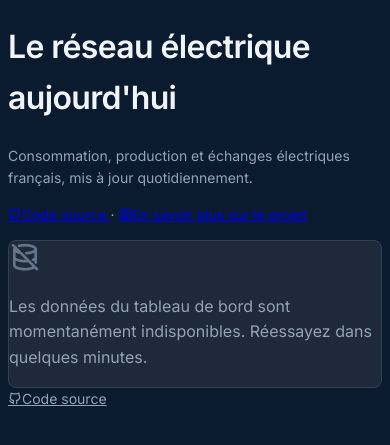
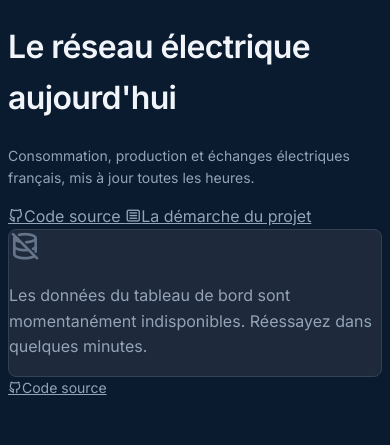
Before and after one commit to nad213/electricity-project, a Django app: template webapp/consommation/templates/consommation/accueil.html in a window 390 px wide. Shown: the part 266-711 px from the top of the page. Run offline with Django 5.2, Linux system fonts and the light colour scheme; the template is opened without the code that fills it, so the values that code supplies are empty; some libraries are stand-ins or nearby versions.

Commit message:
fix(accueil): bandeau d'en-tête — layout mobile, liens en boutons, fréquence corrigée
Le col-auto de la date écrasait la colonne du titre en mobile (titre sur
3 lignes, liens éclatés). Le header devient une pile simple : titre,
sous-titre, date, puis les liens Code source / démarche du projet en
boutons outline discrets. Corrige aussi « quotidiennement » → « toutes
les heures » (cron horaire) et thème .btn-outline-secondary (utilisé
aussi par le reset du chat, jusqu'ici en Tabler brut).

Co-Authored-By: Claude Fable 5 <noreply@anthropic.com>

```diff
--- a/webapp/consommation/templates/consommation/accueil.html
+++ b/webapp/consommation/templates/consommation/accueil.html
@@ -7,29 +7,24 @@
 {% block page_header %}
 <div class="page-header d-print-none">
     <div class="container-xl">
-        <div class="row g-2 align-items-center py-3">
-            <div class="col">
-                <h1 class="page-title">Le réseau électrique aujourd'hui</h1>
-                <p class="text-muted mb-2 text-sm">
-                    Consommation, production et échanges électriques français, mis à jour quotidiennement.
-                </p>
-                <p class="mb-0 text-sm d-flex align-items-center flex-wrap gap-2">
-                    <a href="https://github.com/nad213/electricity-project" target="_blank" rel="noopener">
-                        <i class="ti ti-brand-github me-1"></i>Code source
-                    </a>
-                    <span class="text-muted">·</span>
-                    <a href="https://github.com/nad213/electricity-project#readme" target="_blank" rel="noopener">
-                        <i class="ti ti-article me-1"></i>En savoir plus sur le projet
-                    </a>
-                </p>
+        <div class="py-3">
+            <h1 class="page-title mb-2">Le réseau électrique aujourd'hui</h1>
+            <p class="text-muted mb-1 text-sm">
+                Consommation, production et échanges électriques français, mis à jour toutes les heures.
+            </p>
+            {% if has_dashboard_data %}
+            <p class="text-muted text-xs mb-2">
+                <i class="ti ti-calendar me-1"></i>Dernières données — {{ dashboard_date|date:"d/m/Y à H\hi" }}
+            </p>
+            {% endif %}
+            <div class="d-flex flex-wrap gap-2">
+                <a href="https://github.com/nad213/electricity-project" target="_blank" rel="noopener" class="btn btn-sm btn-outline-secondary">
+                    <i class="ti ti-brand-github me-1"></i>Code source
+                </a>
+                <a href="https://github.com/nad213/electricity-project#readme" target="_blank" rel="noopener" class="btn btn-sm btn-outline-secondary">
+                    <i class="ti ti-article me-1"></i>La démarche du projet
+                </a>
             </div>
-            {% if has_dashboard_data %}
-            <div class="col-auto">
-                <span class="text-muted text-xs">
-                    <i class="ti ti-calendar me-1"></i>Dernières données — {{ dashboard_date|date:"d/m/Y à H\hi" }}
-                </span>
-            </div>
-            {% endif %}
         </div>
     </div>
 </div>
--- a/webapp/static/css/style.css
+++ b/webapp/static/css/style.css
@@ -196,6 +196,18 @@ body {
     background-color: var(--accent-soft);
     border-color: var(--accent);
     color: var(--accent);
+}
+
+.btn-outline-secondary {
+    color: var(--text-secondary);
+    border-color: var(--border-light);
+    background-color: transparent;
+}
+
+.btn-outline-secondary:hover {
+    background-color: var(--surface-hover);
+    border-color: var(--border-light);
+    color: var(--text);
 }
 
 /* ========== Tabs ========== */
```
